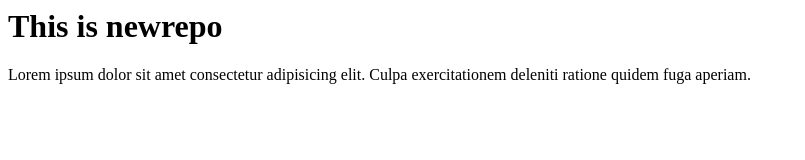
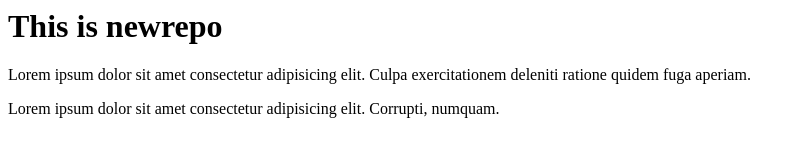
Before and after one commit to Abhishek-A-More/newrepo, a plain HTML site: page index.html in a window 1280 px wide. Shown: the whole page, without its empty margins (0-805 px from the left). Drawn offline with Linux system fonts and the light colour scheme.

Commit message:
add new para

```diff
--- a/index.html
+++ b/index.html
@@ -1,2 +1,3 @@
 <h1>This is newrepo</h1>
 <p>Lorem ipsum dolor sit amet consectetur adipisicing elit. Culpa exercitationem deleniti ratione quidem fuga aperiam.</p>
+<p>Lorem ipsum dolor sit amet consectetur adipisicing elit. Corrupti, numquam.</p>
```
